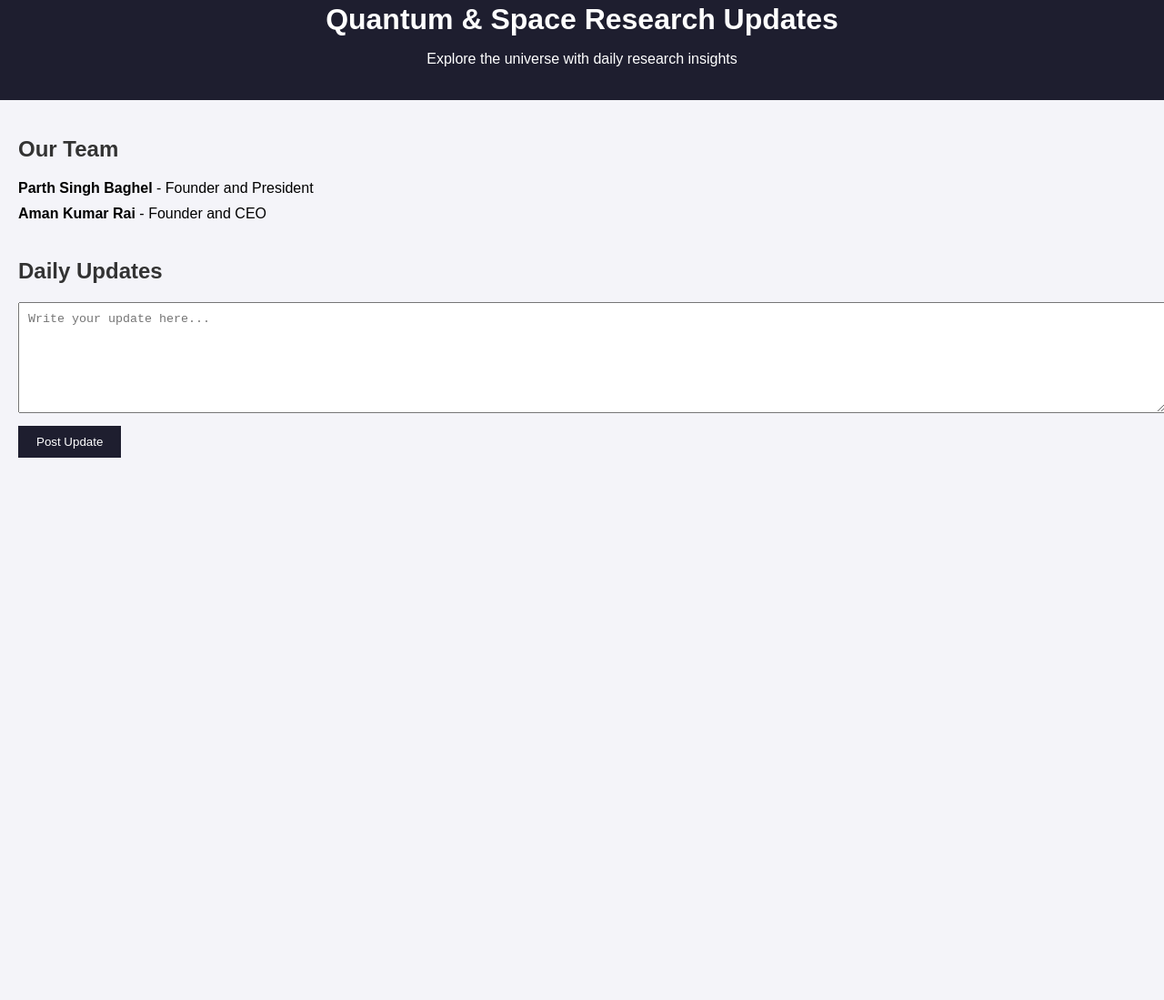
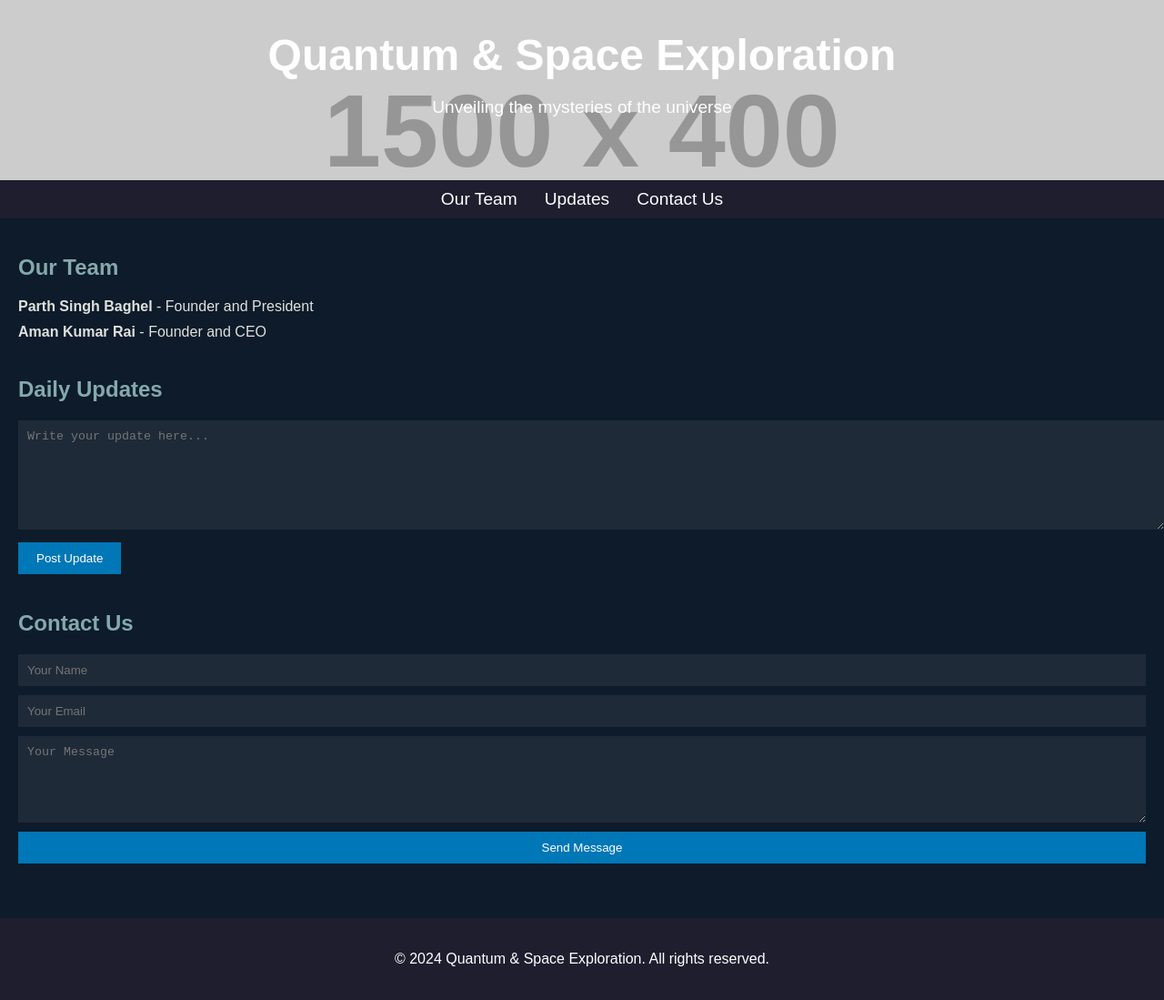
Before and after one commit to Aman-400/Lyrius-X, a plain HTML site: page index.html in a window 1280 px wide. Shown: the part 17-1116 px from the top of the page at 91% size. Before the commit the page ends 800 px from the top, so only its background shows below. Drawn offline with Linux system fonts and the light colour scheme; placeholder pictures from the web are drawn by us.

Commit message:
Update index.html

```diff
--- a/index.html
+++ b/index.html
@@ -3,31 +3,52 @@
 <head>
     <meta charset="UTF-8">
     <meta name="viewport" content="width=device-width, initial-scale=1.0">
-    <title>Quantum & Space Research Updates</title>
+    <title>Quantum & Space Exploration</title>
     <style>
         body {
             font-family: Arial, sans-serif;
             margin: 0;
             padding: 0;
-            background-color: #f4f4f9;
+            background-color: #0d1b2a;
+            color: #e0e1dd;
         }
         header {
-            background-color: #1e1e2f;
+            background-image: url('https://via.placeholder.com/1500x400/000/fff?text=Explore+Space');
+            background-size: cover;
             color: white;
-            padding: 20px;
             text-align: center;
+            padding: 50px 20px;
         }
         header h1 {
+            font-size: 3em;
             margin: 0;
+        }
+        header p {
+            font-size: 1.2em;
+        }
+        nav {
+            background-color: #1e1e2f;
+            padding: 10px 20px;
+            display: flex;
+            justify-content: center;
+        }
+        nav a {
+            color: white;
+            margin: 0 15px;
+            text-decoration: none;
+            font-size: 1.2em;
+        }
+        nav a:hover {
+            text-decoration: underline;
         }
         main {
             padding: 20px;
         }
-        .team-section {
+        section {
             margin-bottom: 40px;
         }
-        .team-section h2 {
-            color: #333;
+        .team-section h2, .update-section h2, .contact-section h2 {
+            color: #84a9ac;
         }
         .team-list {
             list-style: none;
@@ -36,43 +57,66 @@
         .team-list li {
             margin: 10px 0;
         }
-        .update-section {
-            margin-bottom: 40px;
-        }
-        .update-section h2 {
-            color: #333;
-        }
-        .update-form {
-            margin-bottom: 20px;
-        }
         .update-form textarea {
             width: 100%;
             height: 100px;
             margin-bottom: 10px;
             padding: 10px;
+            background-color: #1e2a38;
+            color: white;
+            border: none;
         }
         .update-form button {
-            background-color: #1e1e2f;
+            background-color: #0077b6;
             color: white;
             padding: 10px 20px;
             border: none;
             cursor: pointer;
         }
         .updates {
-            background-color: #fff;
-            border: 1px solid #ddd;
+            background-color: #1e2a38;
+            border: 1px solid #84a9ac;
             padding: 10px;
             margin-bottom: 10px;
+        }
+        .contact-section form {
+            display: flex;
+            flex-direction: column;
+        }
+        .contact-section input, .contact-section textarea {
+            margin-bottom: 10px;
+            padding: 10px;
+            border: none;
+            background-color: #1e2a38;
+            color: white;
+        }
+        .contact-section button {
+            background-color: #0077b6;
+            color: white;
+            padding: 10px 20px;
+            border: none;
+            cursor: pointer;
+        }
+        footer {
+            background-color: #1e1e2f;
+            color: white;
+            text-align: center;
+            padding: 20px;
         }
     </style>
 </head>
 <body>
     <header>
-        <h1>Quantum & Space Research Updates</h1>
-        <p>Explore the universe with daily research insights</p>
+        <h1>Quantum & Space Exploration</h1>
+        <p>Unveiling the mysteries of the universe</p>
     </header>
+    <nav>
+        <a href="#team">Our Team</a>
+        <a href="#updates">Updates</a>
+        <a href="#contact">Contact Us</a>
+    </nav>
     <main>
-        <section class="team-section">
+        <section id="team" class="team-section">
             <h2>Our Team</h2>
             <ul class="team-list">
                 <li><strong>Parth Singh Baghel</strong> - Founder and President</li>
@@ -80,7 +124,7 @@
             </ul>
         </section>
 
-        <section class="update-section">
+        <section id="updates" class="update-section">
             <h2>Daily Updates</h2>
             <div class="update-form">
                 <textarea id="newUpdate" placeholder="Write your update here..."></textarea>
@@ -90,7 +134,21 @@
                 <!-- Updates will appear here -->
             </div>
         </section>
+
+        <section id="contact" class="contact-section">
+            <h2>Contact Us</h2>
+            <form>
+                <input type="text" placeholder="Your Name" required>
+                <input type="email" placeholder="Your Email" required>
+                <textarea placeholder="Your Message" rows="5" required></textarea>
+                <button type="submit">Send Message</button>
+            </form>
+        </section>
     </main>
+
+    <footer>
+        <p>&copy; 2024 Quantum & Space Exploration. All rights reserved.</p>
+    </footer>
 
     <script>
         function addUpdate() {
```
